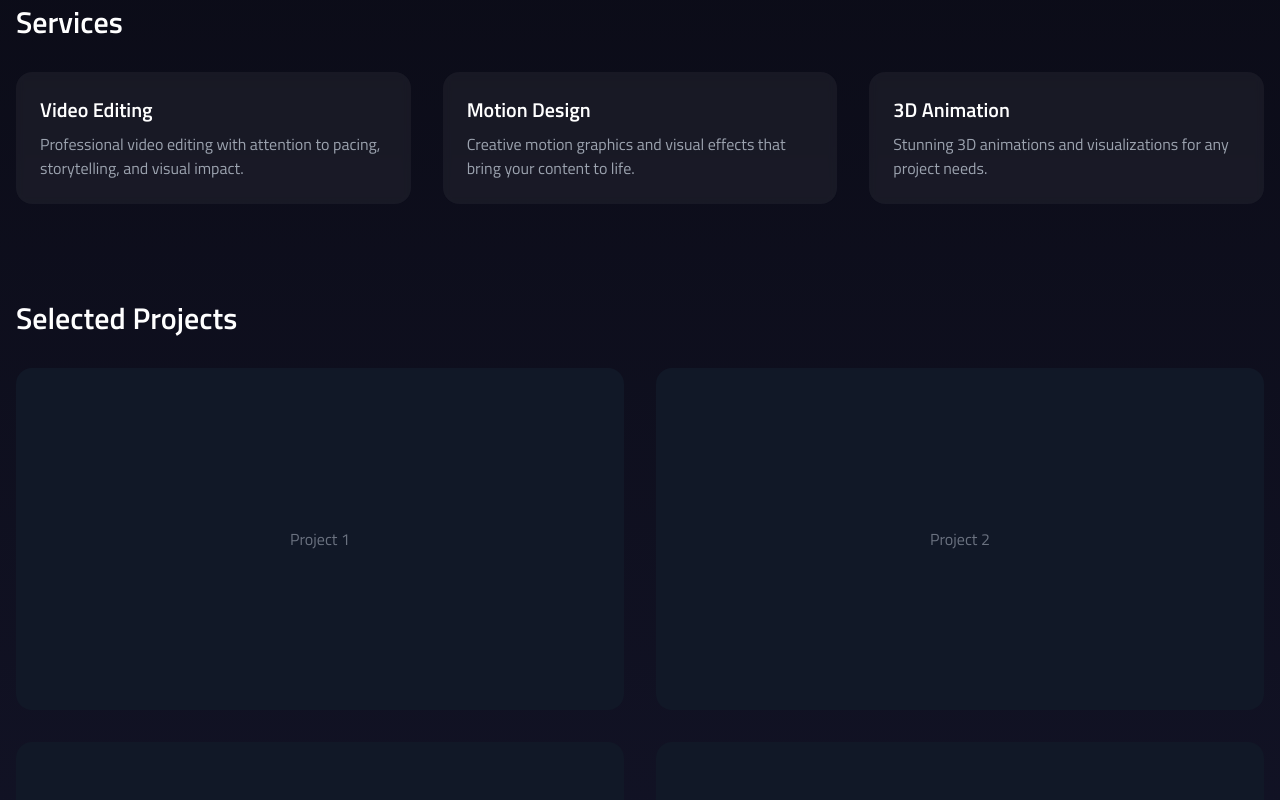
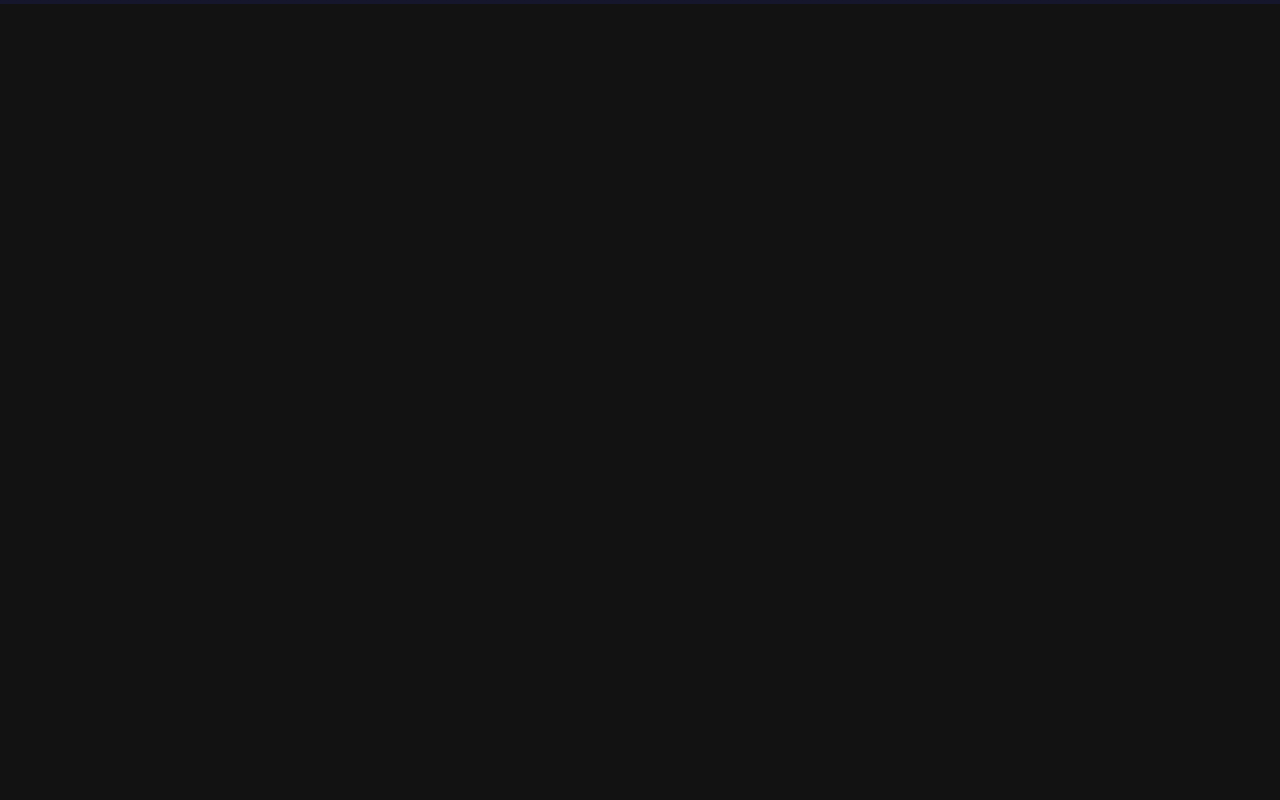
Before and after one commit to Snupai/miizu-site, a Next.js app: page / in a window 1280 px wide. Shown: the part 1660-2460 px from the top of the page. After the commit the page ends 1664 px from the top, so only its background shows below. Built offline with nearby package versions, Linux system fonts and the light colour scheme; a web font is replaced by a local one.

Commit message:
Remove content sections from homepage

```diff
--- a/src/app/page.tsx
+++ b/src/app/page.tsx
@@ -3,6 +3,7 @@
 import { IconChevronDown } from "@tabler/icons-react";
 import SocialMediaLinks from "./_components/SocialMediaLinks";
 import Image from 'next/image'
+import * as React from "react";
 
 export default function HomePage() {
   const scrollToNextSection = () => {
@@ -151,60 +152,6 @@ export default function HomePage() {
           </section>
         </div>
       </div>
-
-      {/* Container for the rest of the content */}
-      <div className="container mx-auto px-4">
-        {/* Services Grid */}
-        <section className="mb-24">
-          <h2 className="mb-8 text-3xl font-semibold">Services</h2>
-          <div className="grid grid-cols-1 gap-8 md:grid-cols-3">
-            <div className="rounded-2xl bg-white/5 p-6 backdrop-blur-sm transition hover:bg-white/10">
-              <h3 className="mb-2 text-xl font-semibold">Video Editing</h3>
-              <p className="text-gray-400">Professional video editing with attention to pacing, storytelling, and visual impact.</p>
-            </div>
-            <div className="rounded-2xl bg-white/5 p-6 backdrop-blur-sm transition hover:bg-white/10">
-              <h3 className="mb-2 text-xl font-semibold">Motion Design</h3>
-              <p className="text-gray-400">Creative motion graphics and visual effects that bring your content to life.</p>
-            </div>
-            <div className="rounded-2xl bg-white/5 p-6 backdrop-blur-sm transition hover:bg-white/10">
-              <h3 className="mb-2 text-xl font-semibold">3D Animation</h3>
-              <p className="text-gray-400">Stunning 3D animations and visualizations for any project needs.</p>
-            </div>
-          </div>
-        </section>
-
-        {/* Selected Projects */}
-        <section className="mb-24">
-          <h2 className="mb-8 text-3xl font-semibold">Selected Projects</h2>
-          <div className="grid grid-cols-1 gap-8 md:grid-cols-2">
-            {[1, 2, 3, 4].map((project) => (
-              <div key={project} className="group relative aspect-video overflow-hidden rounded-2xl bg-gray-900">
-                <div className="absolute inset-0 flex items-center justify-center">
-                  <p className="text-gray-500">Project {project}</p>
-                </div>
-                <div className="absolute inset-0 bg-black/50 opacity-0 transition group-hover:opacity-100">
-                  <div className="flex h-full flex-col items-center justify-center p-4 text-center">
-                    <h3 className="mb-2 text-xl font-semibold">Project Title</h3>
-                    <p className="text-sm text-gray-300">Brief project description</p>
-                  </div>
-                </div>
-              </div>
-            ))}
-          </div>
-        </section>
-
-        {/* Contact Section */}
-        <section className="text-center">
-          <h2 className="mb-4 text-3xl font-semibold">Let&apos;s Work Together</h2>
-          <p className="mb-8 text-gray-400">Available for freelance projects and collaborations</p>
-          <a
-            href="mailto:contact@example.com"
-            className="inline-block rounded-full bg-white px-8 py-3 text-lg font-semibold text-black transition hover:bg-gray-200"
-          >
-            Get in Touch
-          </a>
-        </section>
-      </div>
     </main>
   );
 }
```
